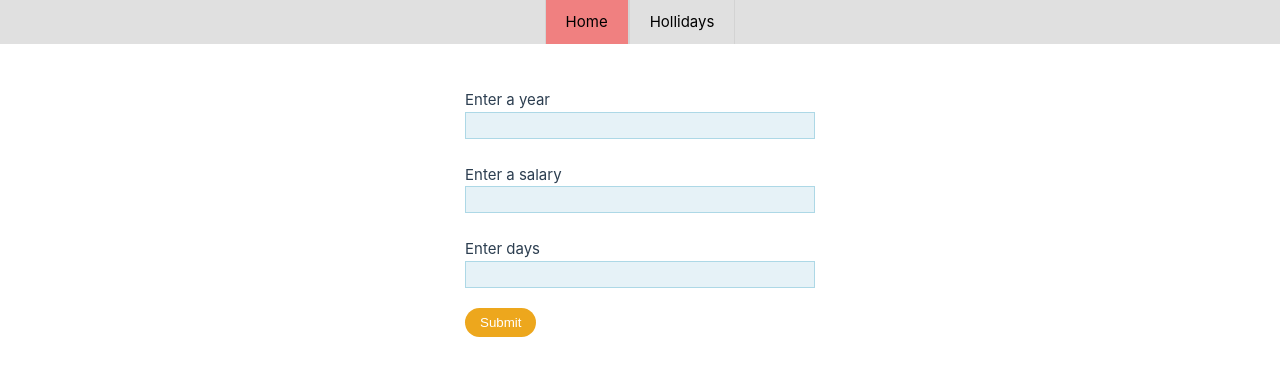
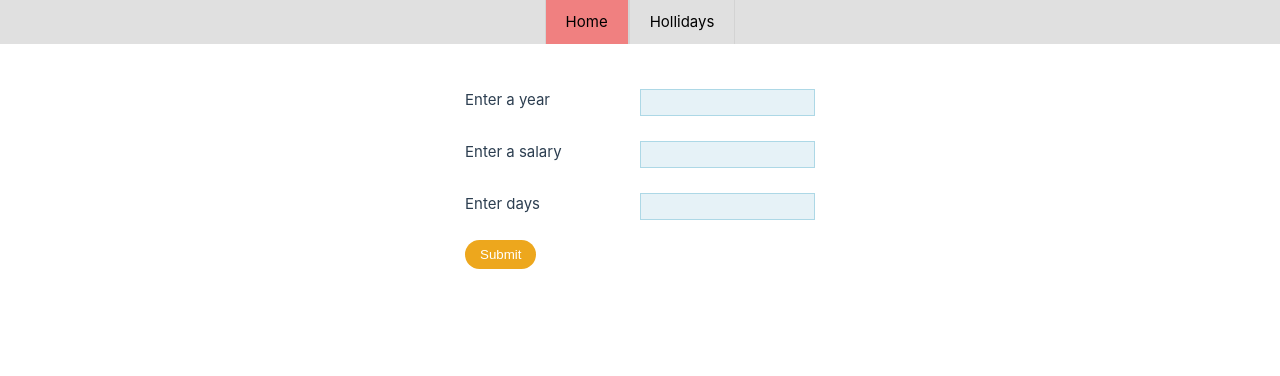
Before and after one commit to Arturas1989/HolidayPayPro, a Vue app: page / in a window 1280 px wide. Shown: the top 376 px of the page. Built offline with nearby package versions, Linux system fonts and the light colour scheme.

Commit message:
updated events, props

```diff
--- a/src/components/FormField.vue
+++ b/src/components/FormField.vue
@@ -1,39 +1,55 @@
 <script setup lang="ts">
-import { ref, type PropType } from 'vue';
+import { ref } from 'vue';
 import ErrorMessage from './ErrorMessage.vue';
+import type { DataRef } from '@/types/DataRef';
 
-  const props = defineProps({
-    for: String,
-    errors: Array as PropType<string[] | undefined>
-  })
+  const props = defineProps<{
+    for: string,
+    errors: string[] | undefined,
+    updateForm: (type: string, input: HTMLInputElement) => void,
+    inputVal?: DataRef | string,
+  }>()
   const inputRef = ref(null);
+  const displayRef = ref(props.inputVal);
   defineExpose({
     inputRef
   })
-
+  const handleChange = () => {
+    displayRef.value = (inputRef.value! as HTMLInputElement).value
+  }
+  const handleBlur = () => {
+    props.updateForm(props.for, inputRef.value!)
+  }
 </script>
 
 <template>
   <div class="input-group">
     <ErrorMessage>{{ errors?.join('; ') }}</ErrorMessage>
-    <label :for="props.for"><slot></slot></label>
-    <input ref="inputRef" type="text" :id="props.for" required>
+    <div class="label-group">
+      <label :for="props.for"><slot></slot></label>
+      <input :value="displayRef" @change="handleChange" @blur="handleBlur" ref="inputRef" type="text" :id="props.for" required>
+    </div>
   </div>
 </template>
 
 <style>
-  .input-group, input{
-    min-width: 100%
+  .label-group{
+    display: flex;
+    width: 100%;
   }
   .input-group{
     display: flex;
     flex-direction: column;
+    width: 100%;
+    justify-content: center;
+    align-items: center;
   }
   input{
     align-self: flex-start;
     background: rgb(230, 242, 247);
     border: 0.5px solid lightblue;
     padding: 5px 7px;
+    width: 50%;
   }
   input:focus{
     outline: none;
@@ -41,5 +57,12 @@ import ErrorMessage from './ErrorMessage.vue';
   }
   label{
     line-height: 1.5;
+    min-width: 50%;
+  }
+  table label{
+    min-width: 0;
+  }
+  table input{
+    width: 90%;
   }
 </style>
```
